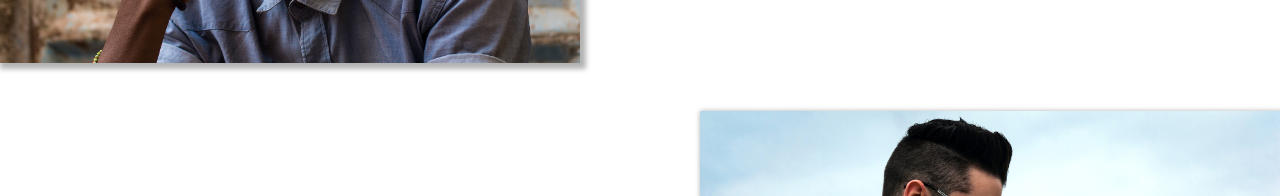
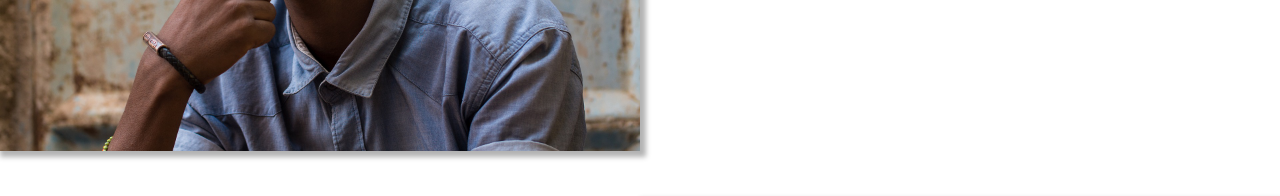
Before and after one commit to StephanieV7/CSS-Udemy-Course-Project, a plain HTML site: page customers/index.html in a window 1280 px wide. Shown: the part 420-616 px from the top of the page. Drawn offline with Linux system fonts and the light colour scheme.

Commit message:
Added responsive design to packages and customers pages

```diff
--- a/customers/customers.css
+++ b/customers/customers.css
@@ -1,23 +1,14 @@
+main {
+  padding-top: 2.5rem;
+}
+
 .testimonial {
   font-size: 1.2rem;
-  margin: 3rem 0;
-}
-
-.testimonial__list {
-  width: 80%;
-  margin: auto;
-}
-
-.testimonial:first-of-type {
-  margin-top: 6rem;
 }
 
 .testimonial__image-container {
-  width: 65%;
-  max-width: 580px;
-  /* min-width: 350px; */
-  display: inline-block;
-  vertical-align: middle;
+  width: 100%;
+  max-width: 40rem;
   box-shadow: 3px 3px 5px 3px rgba(0, 0, 0, 0.3);
 }
 
@@ -29,9 +20,6 @@
 .testimonial__info {
   text-align: right;
   padding: 0.9rem;
-  display: inline-block;
-  vertical-align: middle;
-  width: 30%;
 }
 
 #customer-2.testimonial {
@@ -67,3 +55,27 @@
 .testimonial__text {
   margin: 0.2rem;
 }
+
+@media (min-width: 40rem) {
+  .testimonial {
+    margin: 3rem auto;
+    max-width: 87rem;
+  }
+
+  .testimonial__list {
+    width: 80%;
+    margin: auto;
+  }
+
+  .testimonial__image-container {
+    display: inline-block;
+    vertical-align: middle;
+    width: 66%;
+  }
+
+  .testimonial__info {
+    display: inline-block;
+    vertical-align: middle;
+    width: 30%;
+  }
+}
--- a/packages/packages.css
+++ b/packages/packages.css
@@ -89,3 +89,25 @@ main {
 #premium .package__subtitle {
   color: #bbb;
 }
+
+@media (min-width: 40rem) {
+  main {
+    max-width: 87rem;
+    margin-left: auto;
+    margin-right: auto;
+  }
+}
+
+@media (min-width: 87rem) {
+  .package {
+    border-left: 4px solid rgb(16, 59, 16);
+  }
+
+  #free {
+    border-right: 4px solid rgb(16, 59, 16);
+  }
+
+  #premium {
+    border-right: 4px solid rgb(16, 59, 16);
+  }
+}
--- a/shared.css
+++ b/shared.css
@@ -6,6 +6,11 @@ body {
   font-family: "Montserrat", sans-serif;
   margin: 0;
   overflow-x: hidden;
+}
+
+main {
+  min-height: calc(100vh - 3.5rem - 8rem);
+  margin-top: 3.5rem;
 }
 
 .backdrop {
@@ -60,14 +65,14 @@ body {
   color: #0e4f1f;
   text-decoration: none;
   font-weight: bold;
-  font-size: 1.5rem;
+  height: 2.5rem;
   /* width: 20px; */
   display: inline-block;
   vertical-align: middle;
 }
 
 .main-header__brand img {
-  height: 2.5rem;
+  height: 100%;
   /* width: 100%; */
 }
 
```
Also changed, not shown: index.html (+3 -9 lines), main.css (+1 -12 lines).
